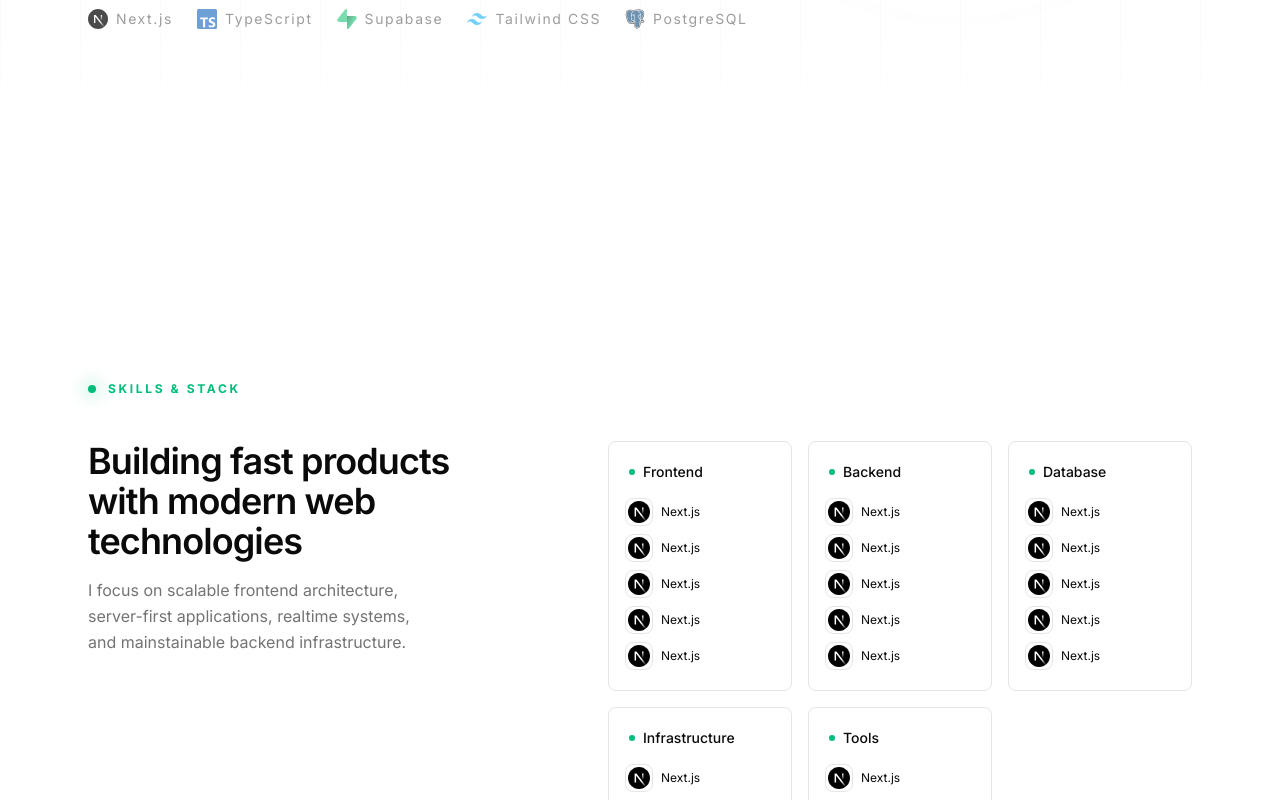
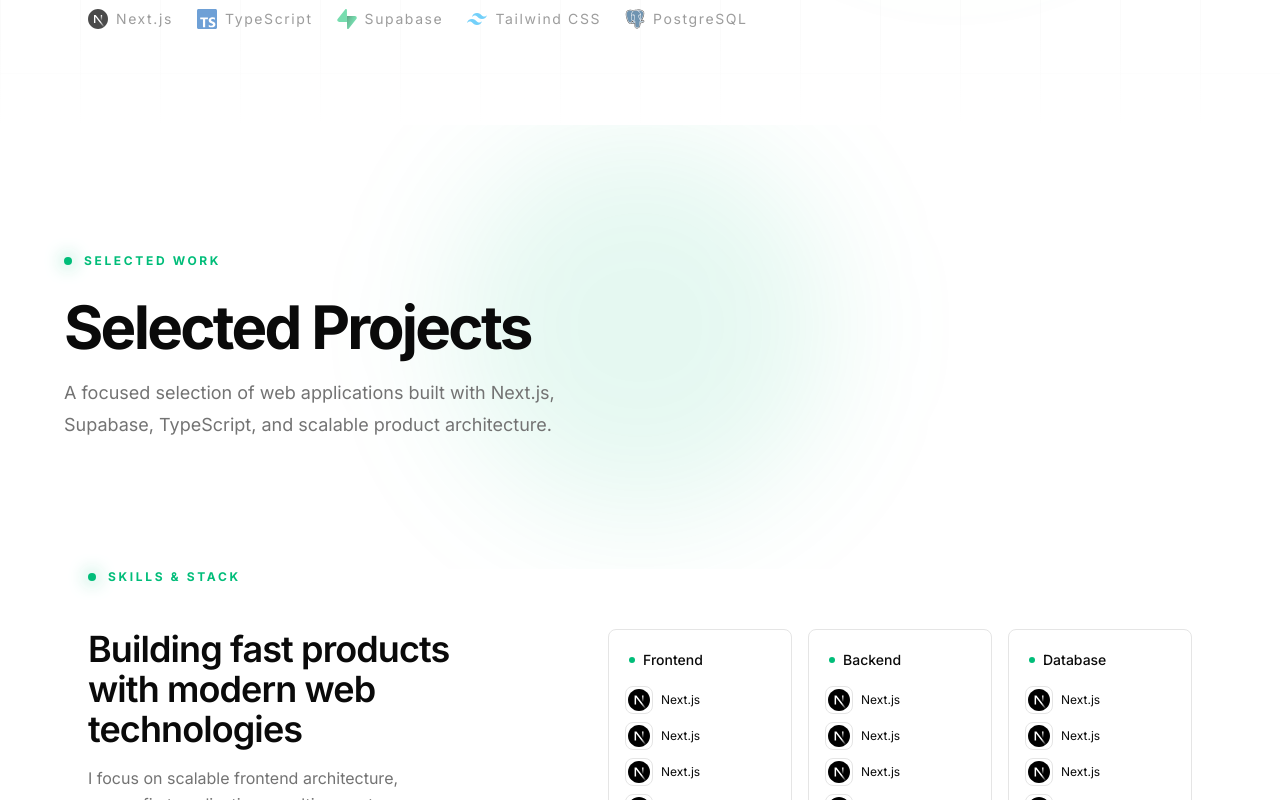
Before and after one commit to svsxn/portfolio, a Next.js app: page / in a window 1280 px wide. Shown: the part 720-1520 px from the top of the page. Built offline with nearby package versions, Linux system fonts and the light colour scheme.

Commit message:
feat: add projects

```diff
--- a/app/page.tsx
+++ b/app/page.tsx
@@ -5,10 +5,10 @@ import Skills from "@/components/sections/skills";
 
 export default function Home() {
   return (
-    <div className="flex flex-col gap-24 md:gap-32">
+    <>
       <Hero />
       <Projects />
       <Skills />
-    </div>
+    </>
   );
 }
--- /dev/null
+++ b/components/sections/projects/background.tsx
@@ -0,0 +1,5 @@
+export default function Background() {
+  return (
+    <div className="pointer-events-none absolute left-1/2 top-2 -z-10 size-96 -translate-x-1/2 rounded-full bg-primary/10 blur-3xl" />
+  );
+}
--- a/components/sections/projects/index.tsx
+++ b/components/sections/projects/index.tsx
@@ -1,3 +1,25 @@
+import Label from "../label";
+import Background from "./background";
+
 export default function Projects() {
-  return <section id="projects" className="scroll-mt-24"></section>;
+  return (
+    <section
+      id="projects"
+      className="relative isolate scroll-mt-24 overflow-hidden px-6 py-24 sm:py-28 lg:py-32"
+    >
+      <Background />
+      <div className="mx-auto w-full max-w-6xl">
+        <div className="max-w-2xl">
+          <Label primaryText="Selected work" />
+          <h2 className="mt-6 text-balance text-4xl font-bold tracking-[-0.045em] sm:text-5xl lg:text-6xl">
+            Selected Projects
+          </h2>
+          <p className="mt-5 max-w-xl text-base leading-7 text-muted-foreground sm:text-lg sm:leading-8">
+            A focused selection of web applications built with Next.js,
+            Supabase, TypeScript, and scalable product architecture.
+          </p>
+        </div>
+      </div>
+    </section>
+  );
 }
```
